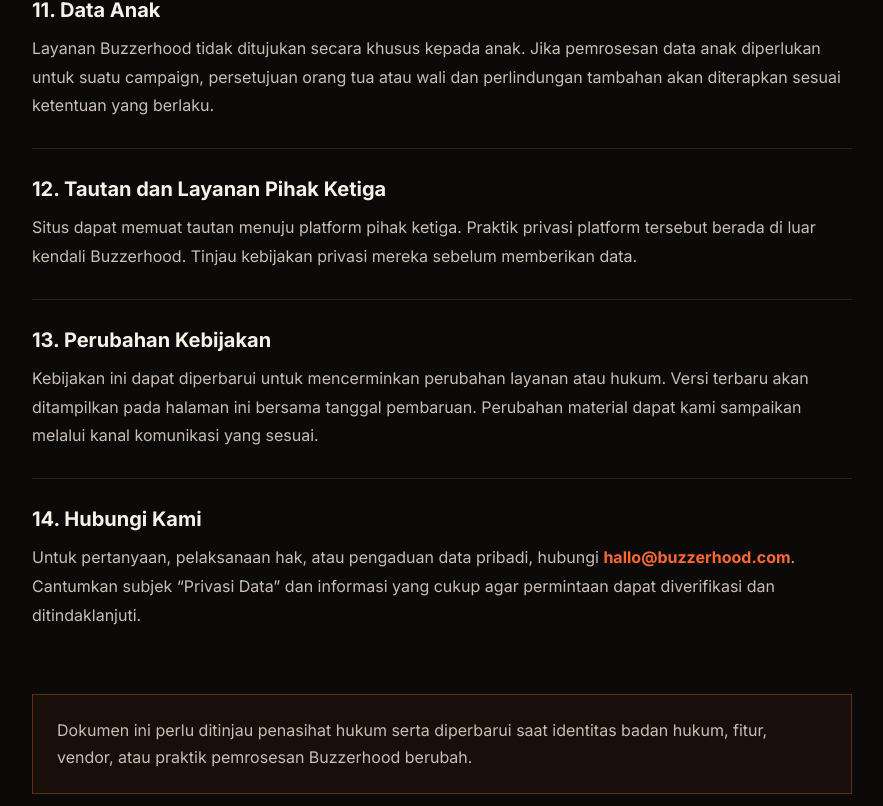
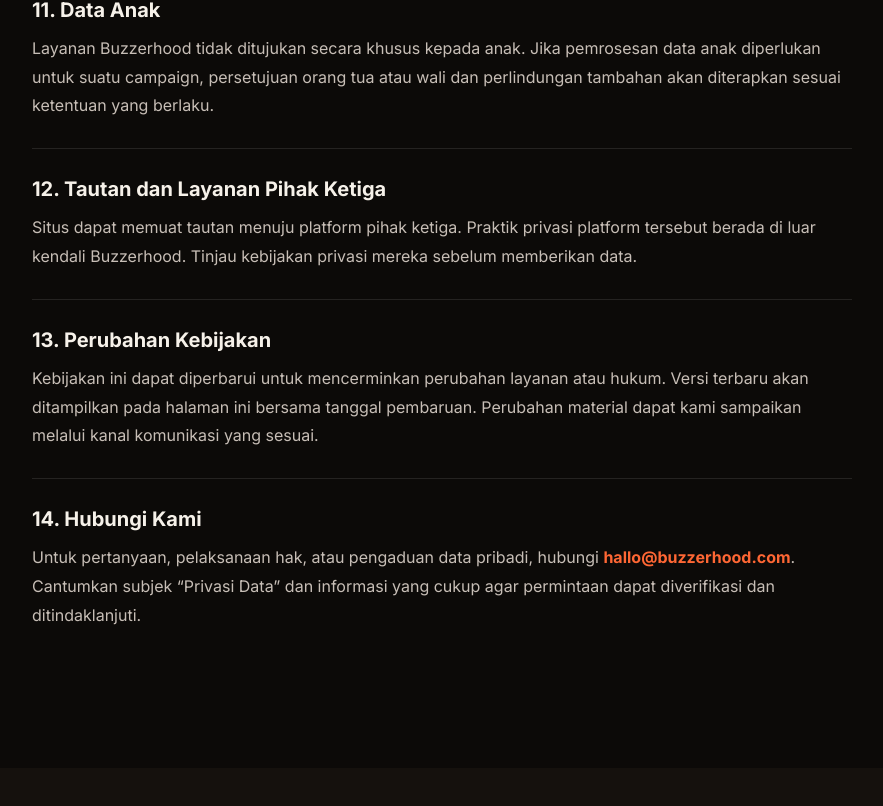
Before and after one commit to maskhar/buzzerhood.com, a React (Vite) app: page /privacy in a window 1280 px wide. Shown: the part 3294-4100 px from the top of the page, without its empty margins (254-1137 px from the left). After the commit the page ends 4062 px from the top, so only its background shows below. Built offline with nearby package versions, Linux system fonts and the light colour scheme; no server answers.

Commit message:
Hapus disclaimer note dari halaman Privacy dan Terms

```diff
--- a/src/pages/public/privacy-page.tsx
+++ b/src/pages/public/privacy-page.tsx
@@ -38,7 +38,6 @@
         {section.paragraphs.slice(1).map((paragraph) => <p key={paragraph}>{paragraph}</p>)}
       </section>)}
       <section id="14"><h2>14. Hubungi Kami</h2><p>Untuk pertanyaan, pelaksanaan hak, atau pengaduan data pribadi, hubungi <a href="mailto:hallo@buzzerhood.com">hallo@buzzerhood.com</a>. Cantumkan subjek “Privasi Data” dan informasi yang cukup agar permintaan dapat diverifikasi dan ditindaklanjuti.</p></section>
-      <aside className="privacy-note">Dokumen ini perlu ditinjau penasihat hukum serta diperbarui saat identitas badan hukum, fitur, vendor, atau praktik pemrosesan Buzzerhood berubah.</aside>
     </article></div>
   </main>;
 }
--- a/src/pages/public/terms-page.tsx
+++ b/src/pages/public/terms-page.tsx
@@ -33,7 +33,6 @@
       <p className="terms-intro">Dokumen ini mengatur penggunaan situs, layanan campaign, dan hubungan kerja antara Buzzerhood dengan pengguna, client, brand, serta partner.</p>
       {sections.map(([title, content]) => <section id={title.split(". ")[0]} key={title}><h2>{title}</h2><p>{content}</p></section>)}
       <section id="21"><h2>21. Hubungi Kami</h2><p>Pertanyaan mengenai Syarat dan Ketentuan dapat dikirim ke <a href="mailto:hallo@buzzerhood.com">hallo@buzzerhood.com</a> dengan subjek “Syarat dan Ketentuan”.</p></section>
-      <aside className="privacy-note">Dokumen ini merupakan template operasional dan perlu ditinjau penasihat hukum sebelum diberlakukan sebagai perjanjian final.</aside>
     </article></div>
   </main>;
 }
```
